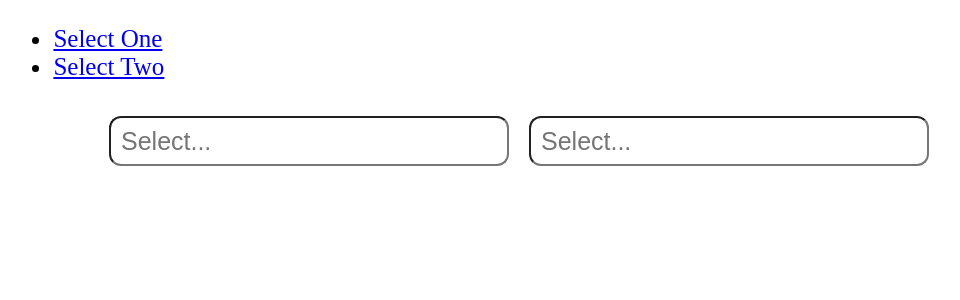
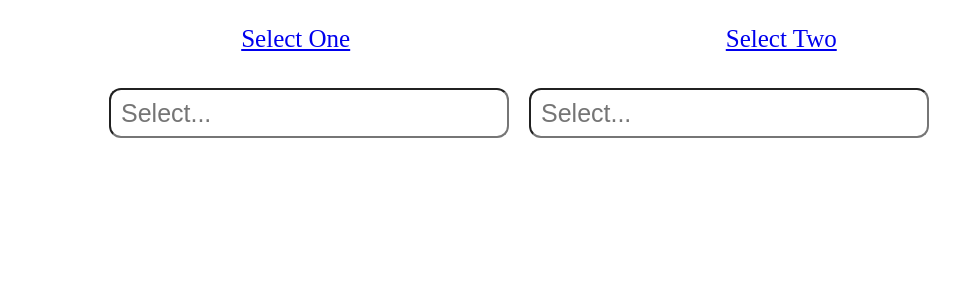
Before and after one commit to ArunasNorvaisa/SelectCities, a React (Create React App) app: page /SelectOne in a window 1280 px wide. Shown: the top 300 px of the page, without its empty margins (121-1081 px from the left). Built offline with nearby package versions, Linux system fonts and the light colour scheme.

Commit message:
made second column, incl. CSS flexbox

```diff
--- a/src/components/Dropdown.jsx
+++ b/src/components/Dropdown.jsx
@@ -1,9 +1,9 @@
 import React from 'react';
 
 function Dropdown(props) {
-  return <div>
+  return <div className="dropdown">
     {props.array.map(
-      (item, i) => <div key={i} onClick={props.handleClick.bind(this, item)}>
+      (item, i) => <div key={i} onClick={props.handleClick.bind(this, item)} className="dropdown__item">
         {item}
       </div>
     )}
--- a/src/components/SelectOne.jsx
+++ b/src/components/SelectOne.jsx
@@ -46,7 +46,7 @@ function SelectOne() {
     setSelected(city);
   };
 
-  return <div ref={node}>
+  return <div ref={node} className="formWrapper">
     <form>
       <input
         type='search'
@@ -54,14 +54,17 @@ function SelectOne() {
         value={selected || text}
         onChange={handleChange}
       />
+      {active && !selected && <Dropdown array={filtered.slice(0, 8)} handleClick={handleClick} />}
+    </form>
+    <form>
       <input
         type='search'
         placeholder='Select...'
         value={selected || text}
         onChange={handleChange}
       />
+      {active && !selected && <Dropdown array={filtered.slice(0, 8)} handleClick={handleClick} />}
     </form>
-    {active && !selected && <Dropdown array={filtered.slice(0, 8)} handleClick={handleClick} />}
   </div>
 }
 
--- a/src/components/style.css
+++ b/src/components/style.css
@@ -13,9 +13,34 @@ html {
   margin: 0 auto;
 }
 
+.formWrapper {
+  display: flex;
+  flex-wrap: wrap;
+  justify-content: center;
+}
+
+.dropdown {
+  margin-left: 1.5rem;
+}
+
+.dropdown__item:hover {
+  width: calc(100% - 1.5rem);
+  background-color: darkgray;
+  cursor: pointer;
+}
+
+nav ul {
+  display: flex;
+}
+
+nav li {
+  display: block;
+  margin: 0 auto;
+}
+
 form {
   display: flex;
-  flex-flow: row wrap;
+  flex-flow: column nowrap;
   justify-content: center;
 }
 
```
Also changed, not shown: src/components/App.jsx (+6 -6 lines).
